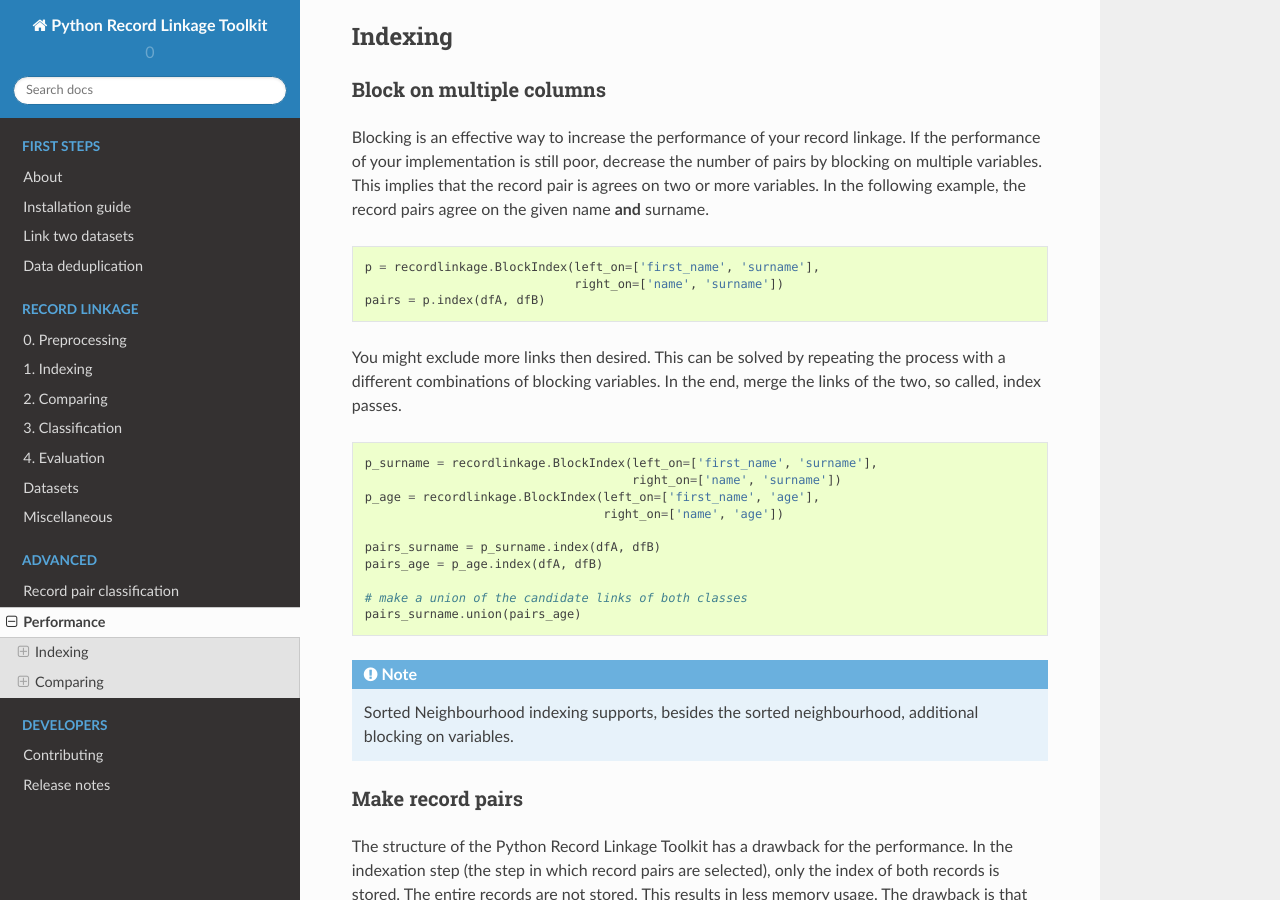
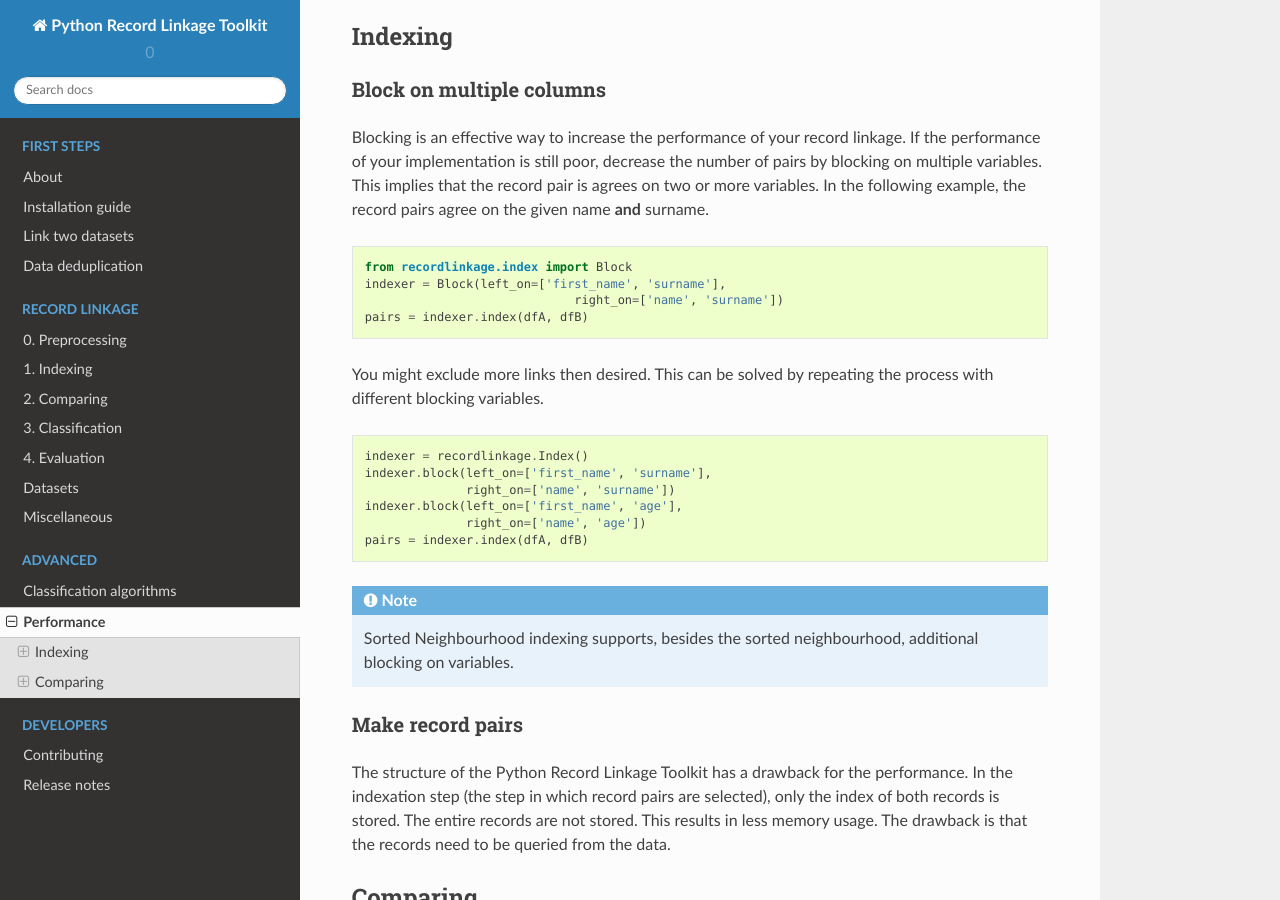
Before and after one commit to J535D165/recordlinkage, a Sphinx documentation site: the page built from docs/performance.rst, in a window 1280 px wide and 900 px high, scrolled down 332 px. Built offline with Sphinx 7.4.7 and the Read the Docs theme 2.0.0, drawn with Linux system fonts in a browser that asks for light colours.

```diff
--- a/docs/performance.rst
+++ b/docs/performance.rst
@@ -26,27 +26,22 @@ record pairs agree on the given name **and** surname.
 
 .. code:: python
 
-    p = recordlinkage.BlockIndex(left_on=['first_name', 'surname'],
+    from recordlinkage.index import Block
+    indexer = Block(left_on=['first_name', 'surname'],
                                  right_on=['name', 'surname'])
-    pairs = p.index(dfA, dfB)
+    pairs = indexer.index(dfA, dfB)
 
 You might exclude more links then desired. This can be solved by
-repeating the process with a different combinations of blocking
-variables. In the end, merge the links of the two, so called, index
-passes.
+repeating the process with different blocking variables.
 
 .. code:: python
 
-    p_surname = recordlinkage.BlockIndex(left_on=['first_name', 'surname'],
-                                         right_on=['name', 'surname'])
-    p_age = recordlinkage.BlockIndex(left_on=['first_name', 'age'],
-                                     right_on=['name', 'age'])
-
-    pairs_surname = p_surname.index(dfA, dfB)
-    pairs_age = p_age.index(dfA, dfB)
-
-    # make a union of the candidate links of both classes
-    pairs_surname.union(pairs_age)
+    indexer = recordlinkage.Index()
+    indexer.block(left_on=['first_name', 'surname'],
+                  right_on=['name', 'surname'])
+    indexer.block(left_on=['first_name', 'age'],
+                  right_on=['name', 'age'])
+    pairs = indexer.index(dfA, dfB)
 
 .. note:: Sorted Neighbourhood indexing supports, besides the sorted
         neighbourhood, additional blocking on variables.
```
Also changed, not shown: other parts of docs/performance.rst (+1 -1 lines), README.rst (+5 -4 lines), docs/about.rst (+5 -4 lines), docs/notebooks/classifiers.ipynb.
